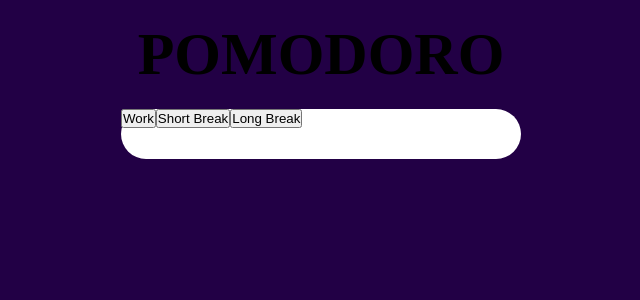
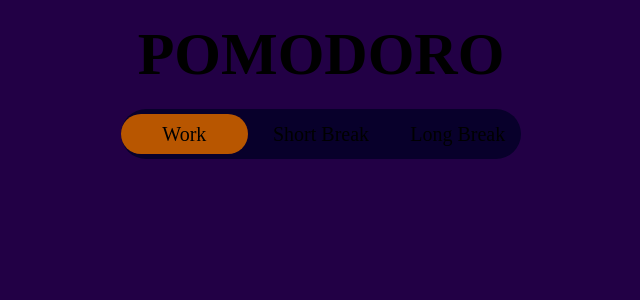
Before and after one commit to YZDmitriy/Pomodoro-App, a React (Create React App) app: page / in a window 1280 px wide. Shown: the top 300 px of the page, without its empty margins (319-959 px from the left). Built offline with nearby package versions, Linux system fonts and the light colour scheme.

Commit message:
add click timer and styles for

```diff
--- a/src/components/Tags/Tags.jsx
+++ b/src/components/Tags/Tags.jsx
@@ -1,21 +1,48 @@
-import styled from 'styled-components';
+import { useState } from 'react';
+import styled, { css } from 'styled-components';
 
 const Tags = () => {
-  return <TagsContainer>{['Work', 'Short Break', 'Long Break'].map((tag, i) => (
-    <Tag key={i}>{tag}</Tag>
-  ))}</TagsContainer>;
+  const [activeTag, setActiveTag] = useState(0);
+
+  const handleTagClick = (index) => {
+    setActiveTag(index)
+  }
+
+  return (
+    <TagsContainer>
+      {['Work', 'Short Break', 'Long Break'].map((tag, i) => (
+        <Tag onClick={() => handleTagClick(i)} activeTag={activeTag === i} key={i}>
+          {tag}
+        </Tag>
+      ))}
+    </TagsContainer>
+  );
 };
 
 export default Tags;
 
 const TagsContainer = styled.div`
-  background: white;
+  background: ${(props) => props.theme.colors.secondary};
   height: 5rem;
   width: 40rem;
   margin: 0 auto;
   border-radius: 5rem;
+  display: flex;
+  gap: 1rem;
+  align-items: center;
 `;
 
 const Tag = styled.button`
+  all: unset;
+  height: 4rem;
+  text-align: center;
+  border-radius: 5rem;
+  flex: 1;
+  font-size: 2rem;
 
+  ${({ activeTag }) =>
+    activeTag &&
+    css`
+      background: ${(props) => props.theme.colors.primary};
+    `}
 `;
--- a/src/index.js
+++ b/src/index.js
@@ -1,7 +1,7 @@
 import React from 'react';
 import ReactDOM from 'react-dom/client';
 import App from './App';
-import { createGlobalStyle } from 'styled-components';
+import { createGlobalStyle, ThemeProvider } from 'styled-components';
 
 const GlobalStyle = createGlobalStyle`
 
@@ -12,20 +12,31 @@ const GlobalStyle = createGlobalStyle`
 }
 
 html,body {
-background-color: #220045;
+background-color: ${(props) => props.theme.colors.bg};
 font-size: 62.5%;
 }
 
 body {
   font-size: 1.6rem;
 }
+`;
 
-`;
+const theme = {
+  colors: {
+    primary: '#b85600',
+    secondary: '#08002b',
+    bg: '#220045'
+  },
+};
+
+
 
 const root = ReactDOM.createRoot(document.getElementById('root'));
 root.render(
   <React.StrictMode>
-    <GlobalStyle />
+   <ThemeProvider theme={theme}>
+   <GlobalStyle />
     <App />
+   </ThemeProvider>
   </React.StrictMode>
 );
```
